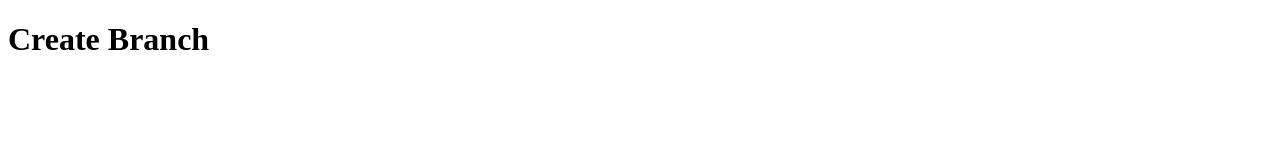
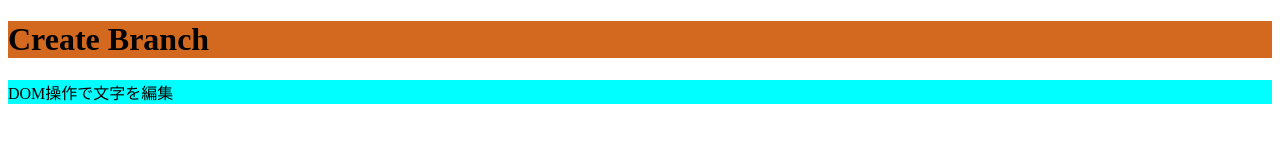
Before and after one commit to shun-sub0001/branch, a plain HTML site: page index.html in a window 1280 px wide. Drawn offline with Linux system fonts and the light colour scheme.

Commit message:
js、cssを反映させるようにした

```diff
--- a/index.html
+++ b/index.html
@@ -8,5 +8,9 @@
 </head>
 <body>
     <h1>Create Branch</h1>
+    <div id="main">
+        <p>JavaScript勉強中</p>
+    </div>
+    <script src="/main.js"></script>
 </body>
 </html>
--- a/main.js
+++ b/main.js
@@ -0,0 +1,4 @@
+console.log('main.js読み込みました');
+
+const target = document.getElementById('main');
+target.textContent = "DOM操作で文字を編集";
--- a/style.css
+++ b/style.css
@@ -0,0 +1,6 @@
+#main {
+    background-color: aqua;
+}
+h1 {
+    background-color: chocolate;
+}
```
